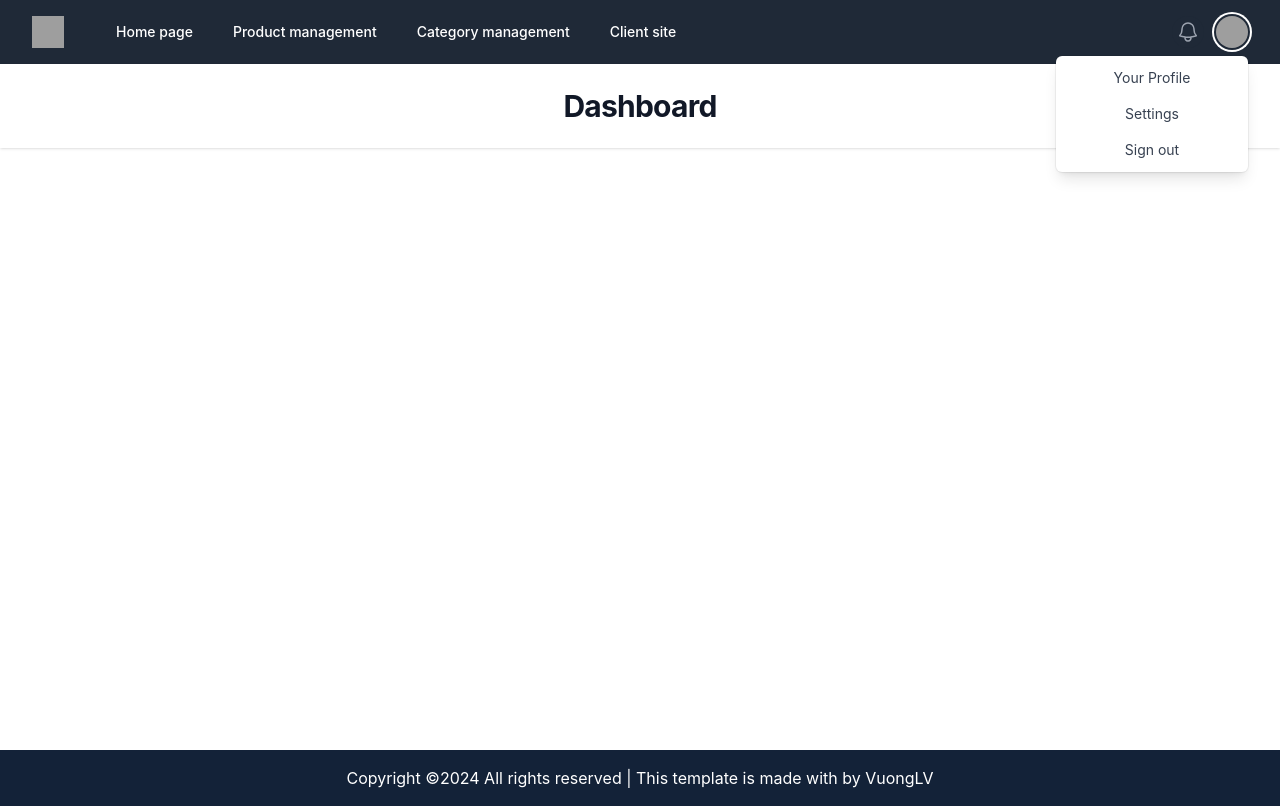
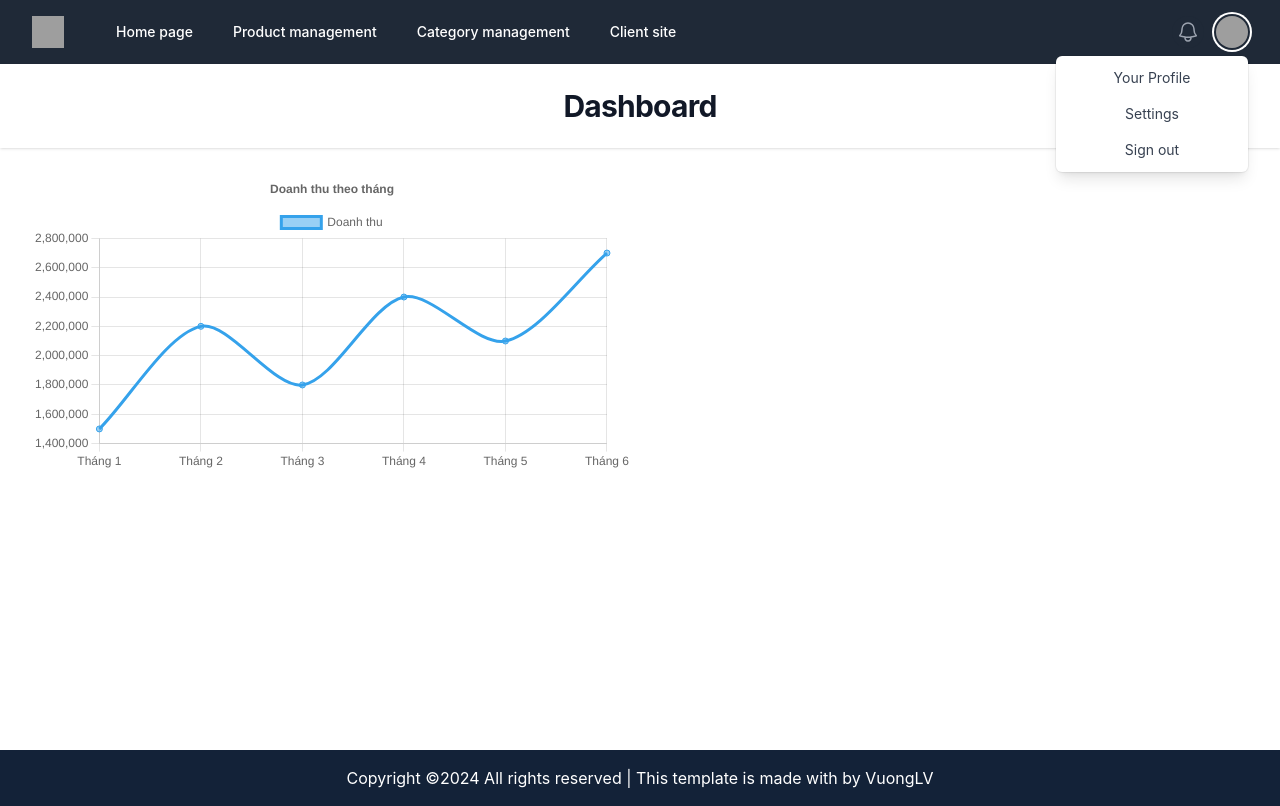
Before and after one commit to vuonglv2610/levanvuong-cv, a React (Create React App) app: page /admin in a window 1280 px wide. Both pictures are taken after a click on the button "Open user menu". Built offline with nearby package versions, Linux system fonts and the light colour scheme; no server answers; grey boxes are pictures that could not be loaded.

Commit message:
add package chartjs

```diff
--- a/package.json
+++ b/package.json
@@ -18,10 +18,12 @@
     "@types/react-dom": "^18.3.0",
     "aos": "^2.3.4",
     "axios": "^1.6.8",
+    "chart.js": "^4.4.9",
     "flowbite": "^2.3.0",
     "fontawesome": "^5.6.3",
     "js-cookie": "^3.0.5",
     "react": "^18.3.1",
+    "react-chartjs-2": "^5.3.0",
     "react-dom": "^18.3.1",
     "react-hook-form": "^7.51.4",
     "react-router-dom": "^6.23.1",
--- a/src/pages/Dashboard.tsx
+++ b/src/pages/Dashboard.tsx
@@ -1,13 +1,138 @@
-import React from "react";
+import { useQuery } from "@tanstack/react-query";
+import {
+  ArcElement,
+  BarElement,
+  CategoryScale,
+  Chart as ChartJS,
+  Filler,
+  Legend,
+  LinearScale,
+  LineElement,
+  PointElement,
+  Title,
+  Tooltip
+} from 'chart.js';
+import React, { useEffect, useState } from "react";
+import { Line } from 'react-chartjs-2';
+import { get } from "services/api";
 
+// Đăng ký các thành phần Chart.js
+ChartJS.register(
+  CategoryScale,
+  LinearScale,
+  PointElement,
+  LineElement,
+  BarElement,
+  ArcElement,
+  Title,
+  Tooltip,
+  Legend,
+  Filler
+);
+
+// Định nghĩa kiểu dữ liệu cho sản phẩm
+interface Product {
+  id: number;
+  name: string;
+  sales: number;
+  revenue: number;
+}
 
 const Dashboard = () => {
-  // const query = useQuery({ queryKey: ['/products'],queryFn: () => get('/products')})
+  // State với kiểu dữ liệu rõ ràng
+  const [stats, setStats] = useState({
+    totalProducts: 0,
+    totalUsers: 0,
+    totalOrders: 0,
+    totalRevenue: 0
+  });
 
+  // Sử dụng any thay vì ChartData
+  const [revenueData, setRevenueData] = useState<any>({
+    labels: [],
+    datasets: []
+  });
+
+  const [topProducts, setTopProducts] = useState<Product[]>([]);
+
+  // Fetch data
+  const { data: productsData, isLoading: productsLoading } = useQuery({
+    queryKey: ['/products'],
+    queryFn: () => get('/products')
+  });
+
+  const { data: usersData, isLoading: usersLoading } = useQuery({
+    queryKey: ['/users'],
+    queryFn: () => get('/users')
+  });
+
+  // Cập nhật dữ liệu biểu đồ
+  useEffect(() => {
+    const months = ['Tháng 1', 'Tháng 2', 'Tháng 3', 'Tháng 4', 'Tháng 5', 'Tháng 6'];
+    const revenueByMonth = [1500000, 2200000, 1800000, 2400000, 2100000, 2700000];
+
+    setRevenueData({
+      labels: months,
+      datasets: [
+        {
+          label: 'Doanh thu',
+          data: revenueByMonth,
+          borderColor: 'rgb(53, 162, 235)',
+          backgroundColor: 'rgba(53, 162, 235, 0.5)',
+          tension: 0.3,
+        }
+      ]
+    });
+
+    // Giả lập dữ liệu top sản phẩm
+    setTopProducts([
+      { id: 1, name: 'iPhone 14 Pro Max', sales: 42, revenue: 63000000 },
+      { id: 2, name: 'Samsung Galaxy S23', sales: 38, revenue: 49400000 },
+      { id: 3, name: 'MacBook Pro M2', sales: 25, revenue: 87500000 },
+    ]);
+  }, []);
+
+  // Cập nhật thống kê
+  useEffect(() => {
+    if (productsData?.data?.result?.data && usersData?.data) {
+      setStats({
+        totalProducts: productsData.data.result.data.length || 0,
+        totalUsers: usersData.data.length || 0,
+        totalOrders: 156,
+        totalRevenue: 31500000
+      });
+    }
+  }, [productsData, usersData]);
+
+  // Sử dụng any thay vì ChartOptions
+  const options: any = {
+    responsive: true,
+    plugins: {
+      legend: {
+        position: 'top',
+      },
+      title: {
+        display: true,
+        text: 'Doanh thu theo tháng',
+      },
+    },
+  };
+
+  if (productsLoading || usersLoading) {
+    return (
+      <div className="flex justify-center items-center h-64">
+        <div className="animate-spin rounded-full h-12 w-12 border-t-2 border-b-2 border-blue-500"></div>
+      </div>
+    );
+  }
+
+  // Biểu đồ đơn giản nhất để kiểm tra
   return (
-    <div>
-      {/* {query?.isLoading && <LoadingComponent className="fixed z-10 top-0 left-0 bg-slate-100" />}
-      <TableManage url="/products" isShowFooter /> */}
+    <div className="chart-container" style={{ height: '300px', width: '100%' }}>
+      <Line
+        data={revenueData}
+        options={options}
+      />
     </div>
   );
 };
--- a/src/pages/admin/EditProductPage.tsx
+++ b/src/pages/admin/EditProductPage.tsx
@@ -63,7 +63,7 @@ const EditProductPage = () => {
 
             if (res.data) {
                 toast.success('Cập nhật sản phẩm thành công!');
-                navigate('/admin/products');
+                navigate('/admin/product');
             }
         } catch (error) {
             console.error('Error updating product:', error);
@@ -100,7 +100,7 @@ const EditProductPage = () => {
             <div className="flex items-center justify-between mb-8">
                 <h1 className="text-2xl font-bold text-gray-800">Chỉnh sửa sản phẩm</h1>
                 <button
-                    onClick={() => navigate('/admin/products')}
+                    onClick={() => navigate('/admin/product')}
                     className="flex items-center text-gray-600 hover:text-gray-800 transition-colors"
                 >
                     <svg className="w-5 h-5 mr-1" fill="none" stroke="currentColor" viewBox="0 0 24 24" xmlns="http://www.w3.org/2000/svg">
@@ -275,7 +275,7 @@ const EditProductPage = () => {
                 <div className="flex justify-end space-x-4 pt-4 border-t border-gray-200">
                     <button
                         type="button"
-                        onClick={() => navigate('/admin/products')}
+                        onClick={() => navigate('/admin/product')}
                         className="px-6 py-2.5 text-sm font-medium text-gray-700 bg-gray-100 rounded-lg hover:bg-gray-200 focus:ring-4 focus:ring-gray-300 transition-colors"
                     >
                         Hủy
```
Also changed, not shown: 1 other file (tests, documents, lock files or other folders).
